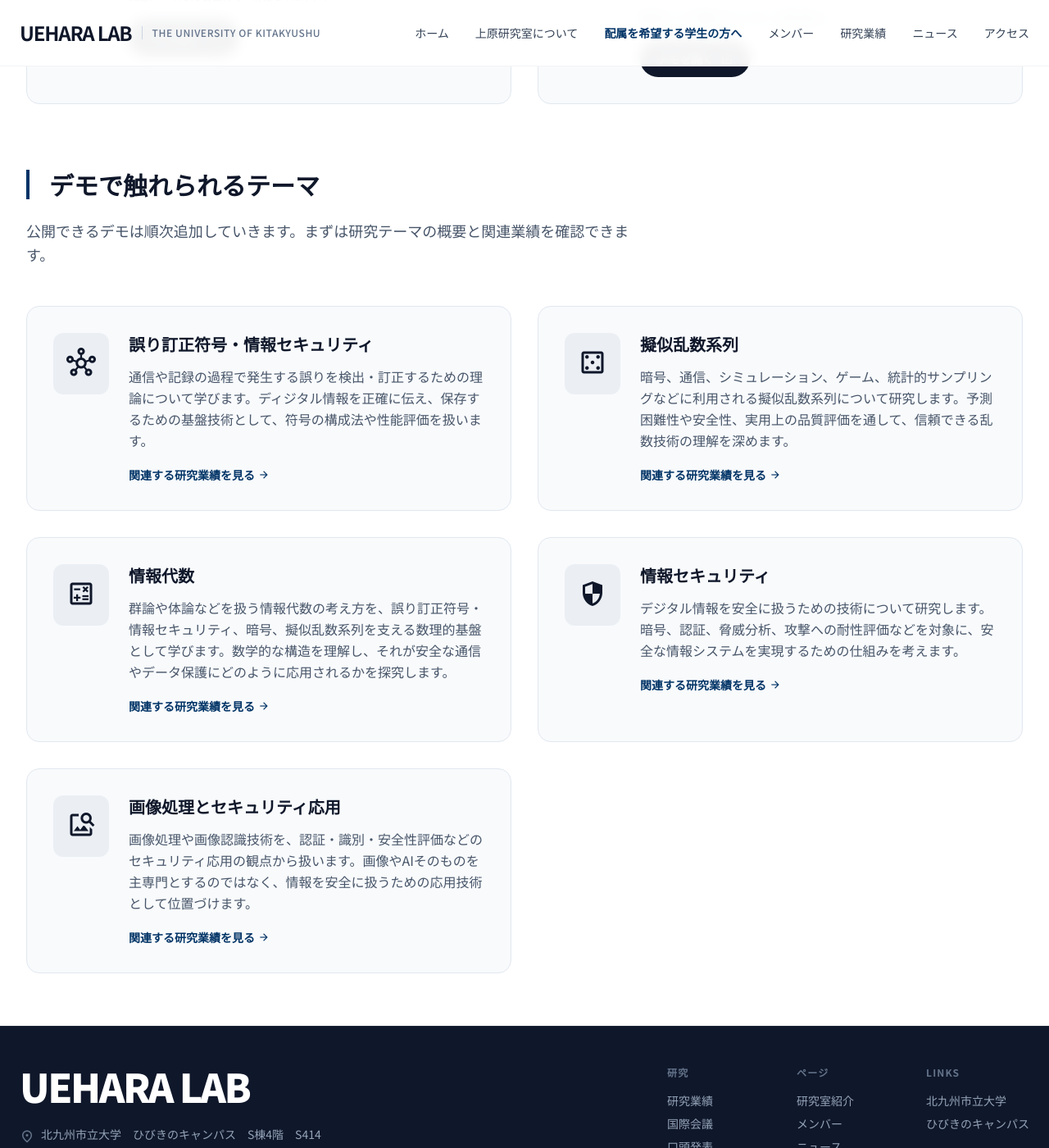
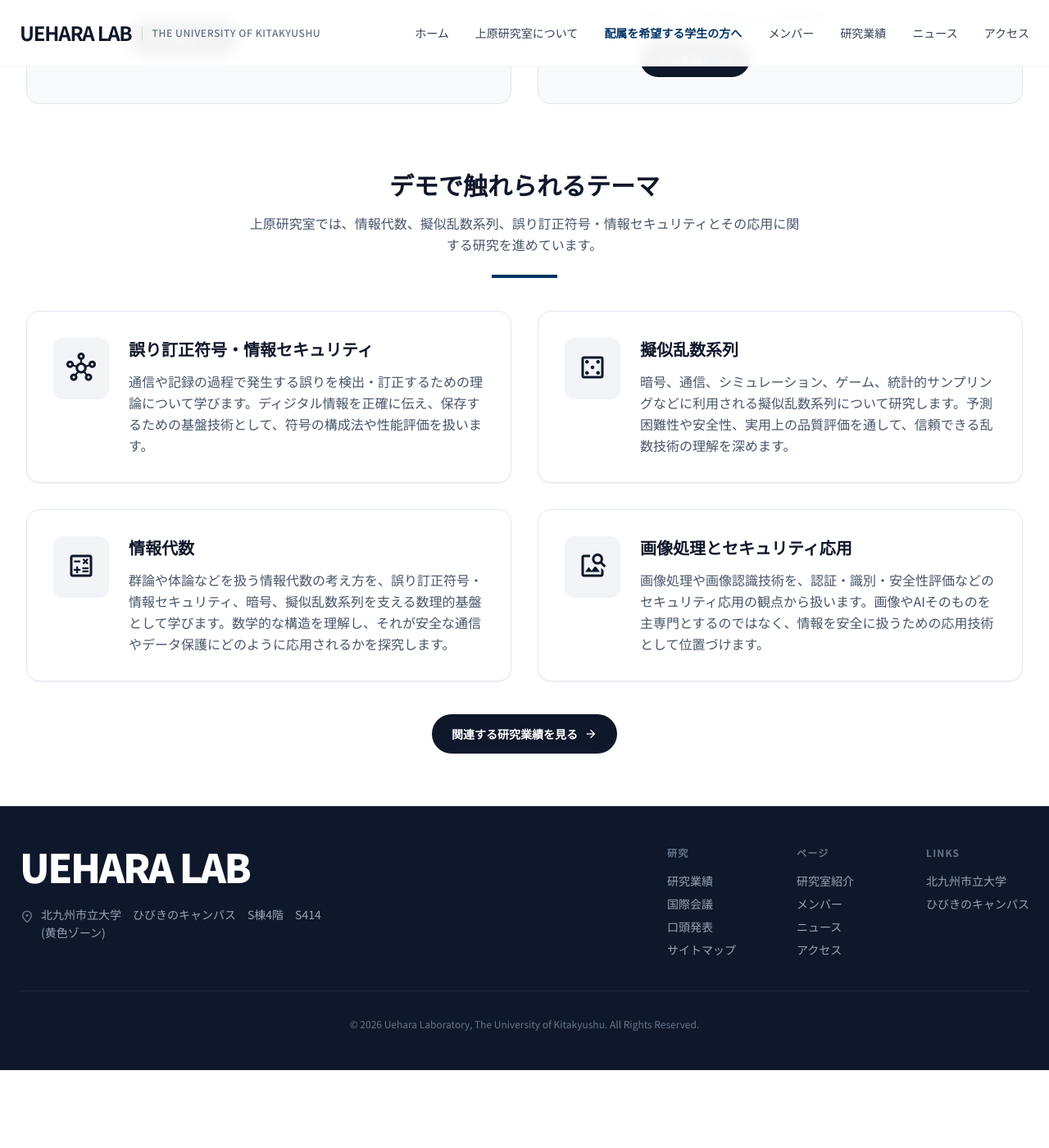
Before and after one commit to ko-max-123/test, a Jekyll site: the page built from research_demo.html, in a window 1280 px wide and 1400 px high, scrolled down 1692 px. Shown: the whole window at 82% size. Built offline with Jekyll 4.4.1, drawn with Linux system fonts in a browser that asks for light colours; nearby versions of some CDN libraries; after the commit the page ends 2997 px from its top, so only the background shows below that.

Commit message:
20260610 研究室紹介のページを修正

```diff
--- a/research_demo.html
+++ b/research_demo.html
@@ -194,31 +194,35 @@ active_nav: prospective
         </article>
       </div>
 
-      <div class="max-w-3xl mb-12">
-        <h2 class="text-3xl font-bold mb-6 border-l-4 border-primary pl-6">デモで触れられるテーマ</h2>
-        <p class="text-lg text-slate-600 leading-relaxed">
-          公開できるデモは順次追加していきます。まずは研究テーマの概要と関連業績を確認できます。
-        </p>
+      <div class="text-center mb-10">
+        <h2 class="text-3xl font-bold mb-4">デモで触れられるテーマ</h2>
+        <p class="text-slate-600 max-w-2xl mx-auto leading-relaxed">上原研究室では、情報代数、擬似乱数系列、誤り訂正符号・情報セキュリティとその応用に関する研究を進めています。</p>
+        <div class="w-20 h-1 bg-primary mx-auto mt-6"></div>
       </div>
 
       <div class="grid md:grid-cols-2 gap-8">
+        <!-- 情報セキュリティの研究テーマカードは非表示 -->
         {% for theme in site.data.lab.themes %}
-          <article class="group bg-slate-50 p-8 rounded-2xl border border-slate-200 hover:shadow-xl transition-all">
+          {% unless theme.title == "情報セキュリティ" %}
+            <article class="group bg-white p-8 rounded-2xl shadow-sm hover:shadow-xl transition-all border border-slate-200">
               <div class="flex items-start gap-6">
                 <div class="bg-primary/5 p-4 rounded-xl group-hover:bg-primary group-hover:text-white transition-colors">
                   <span class="material-symbols-outlined text-4xl" aria-hidden="true">{{ theme.icon }}</span>
                 </div>
                 <div>
                   <h3 class="text-xl font-bold mb-3">{{ theme.title }}</h3>
-                <p class="text-slate-600 leading-relaxed mb-4">{{ theme.text }}</p>
-                <a class="text-primary font-bold text-sm inline-flex items-center gap-1 hover:gap-2 transition-all" href="{{ '/works.html' | relative_url }}">
-                  関連する研究業績を見る
-                  <span class="material-symbols-outlined text-sm" aria-hidden="true">arrow_forward</span>
-                </a>
+                  <p class="text-slate-600 leading-relaxed">{{ theme.text }}</p>
                 </div>
               </div>
             </article>
+          {% endunless %}
         {% endfor %}
+      </div>
+      <div class="mt-10 text-center">
+        <a class="inline-flex items-center gap-2 rounded-full bg-lab-navy px-6 py-3 text-sm font-bold text-white hover:bg-slate-800 transition-colors" href="{{ '/works.html' | relative_url }}">
+          関連する研究業績を見る
+          <span class="material-symbols-outlined text-base" aria-hidden="true">arrow_forward</span>
+        </a>
       </div>
     </div>
   </section>
```
Lines whose indentation alone changed are shown as unchanged.
